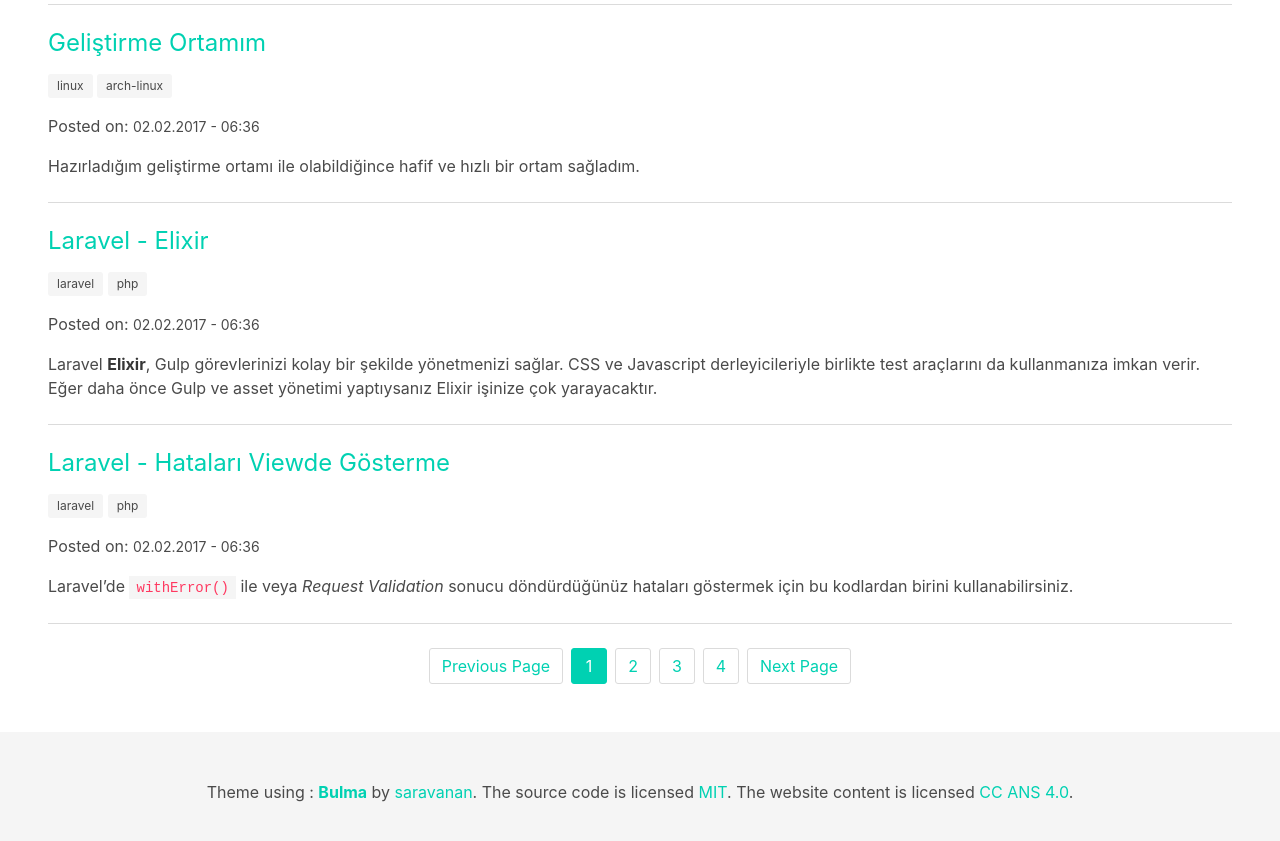
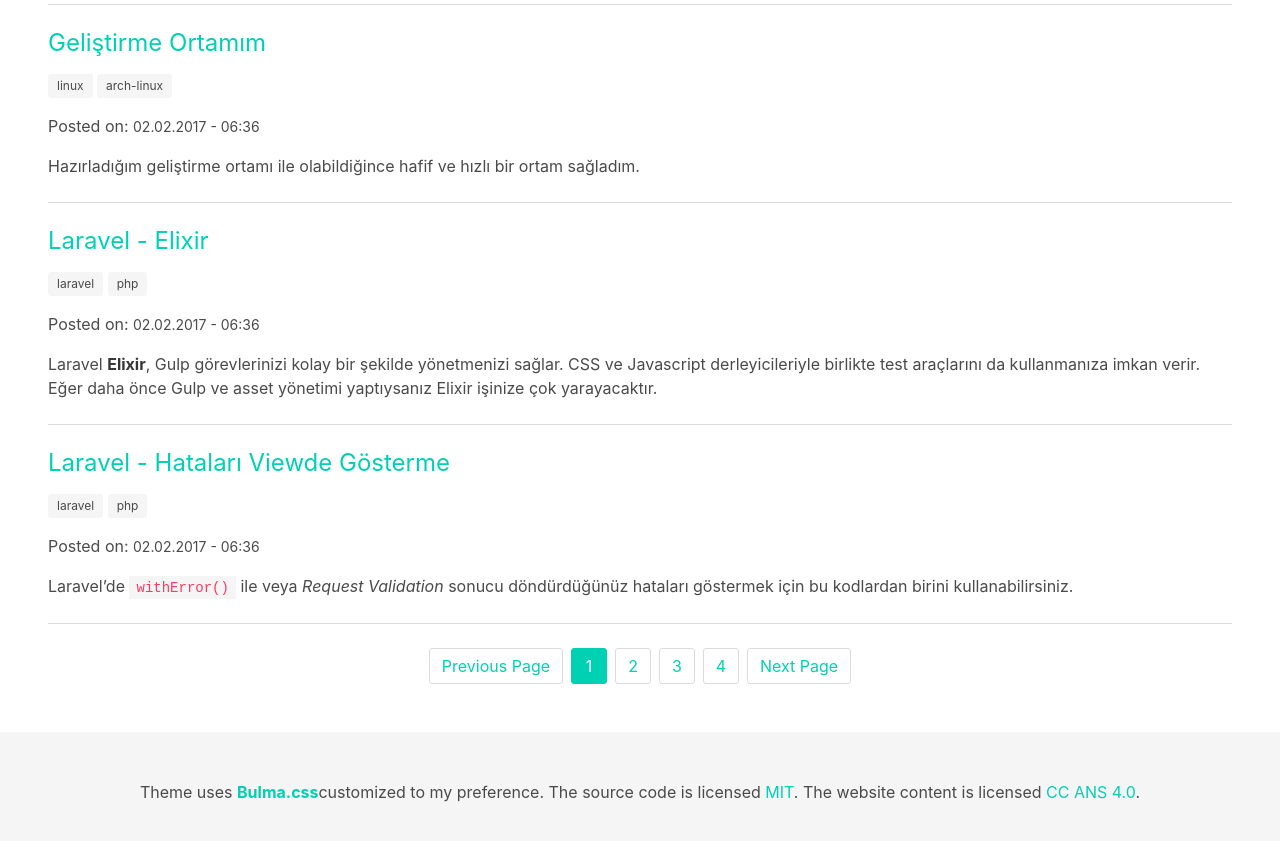
Before and after one commit to saravanaram/saravanaram.github.io, a Jekyll site: the page built from index.html, in a window 1280 px wide and 900 px high, scrolled down 637 px. Shown: the top 841 px of the window. Built offline with Jekyll 4.4.1, drawn with Linux system fonts in a browser that asks for light colours; the list of posts is cut into pages by our own code.

Commit message:
Update footer.html

```diff
--- a/_includes/footer.html
+++ b/_includes/footer.html
@@ -2,7 +2,7 @@
     <div class="container">
         <div class="content has-text-centered">
             <p>
-                Theme using : <strong><a href="https://github.com/jgthms/bulma/">Bulma</a></strong> by <a href="http://github.com/saravanaram">saravanan</a>. The source code is licensed
+                Theme uses <strong><a href="https://github.com/jgthms/bulma/">Bulma.css</a></strong>customized to my preference. The source code is licensed
                 <a href="http://opensource.org/licenses/mit-license.php">MIT</a>. The website content
                 is licensed <a href="http://creativecommons.org/licenses/by-nc-sa/4.0/">CC ANS 4.0</a>.
             </p>
```
